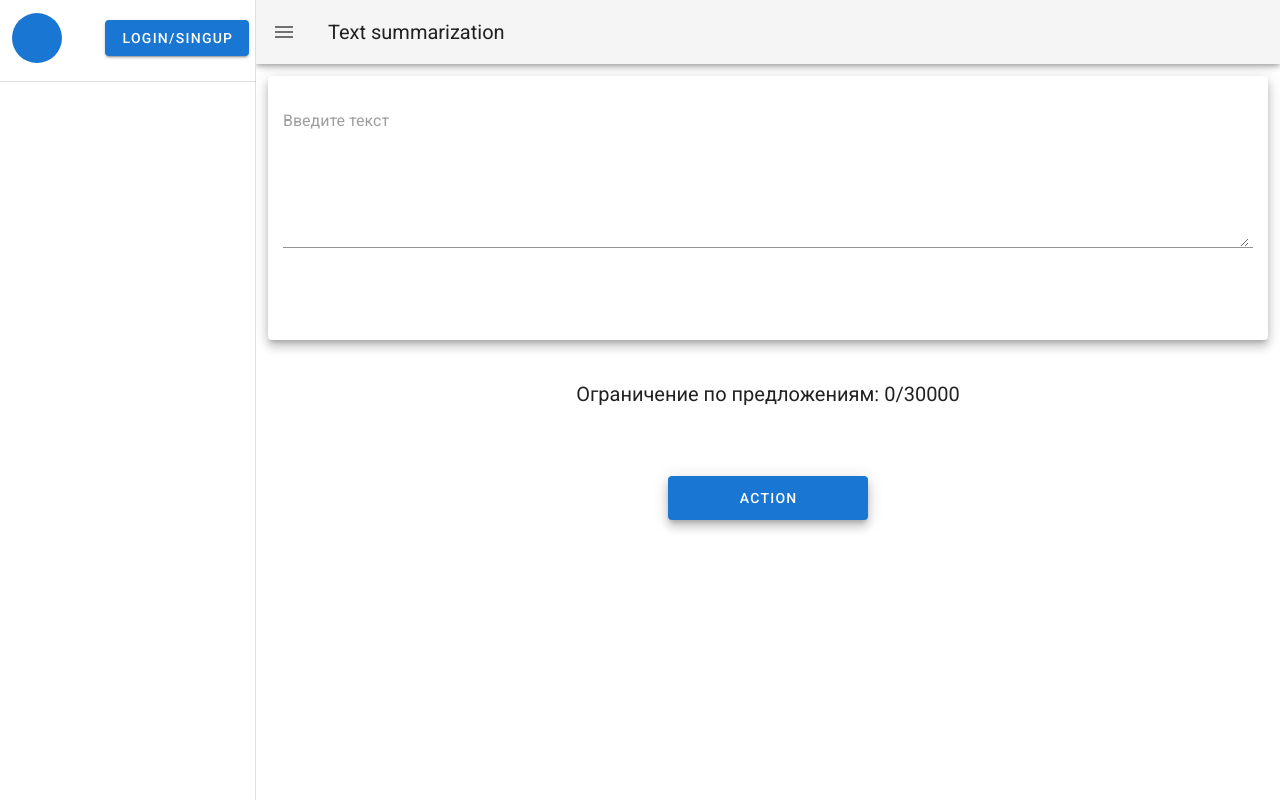
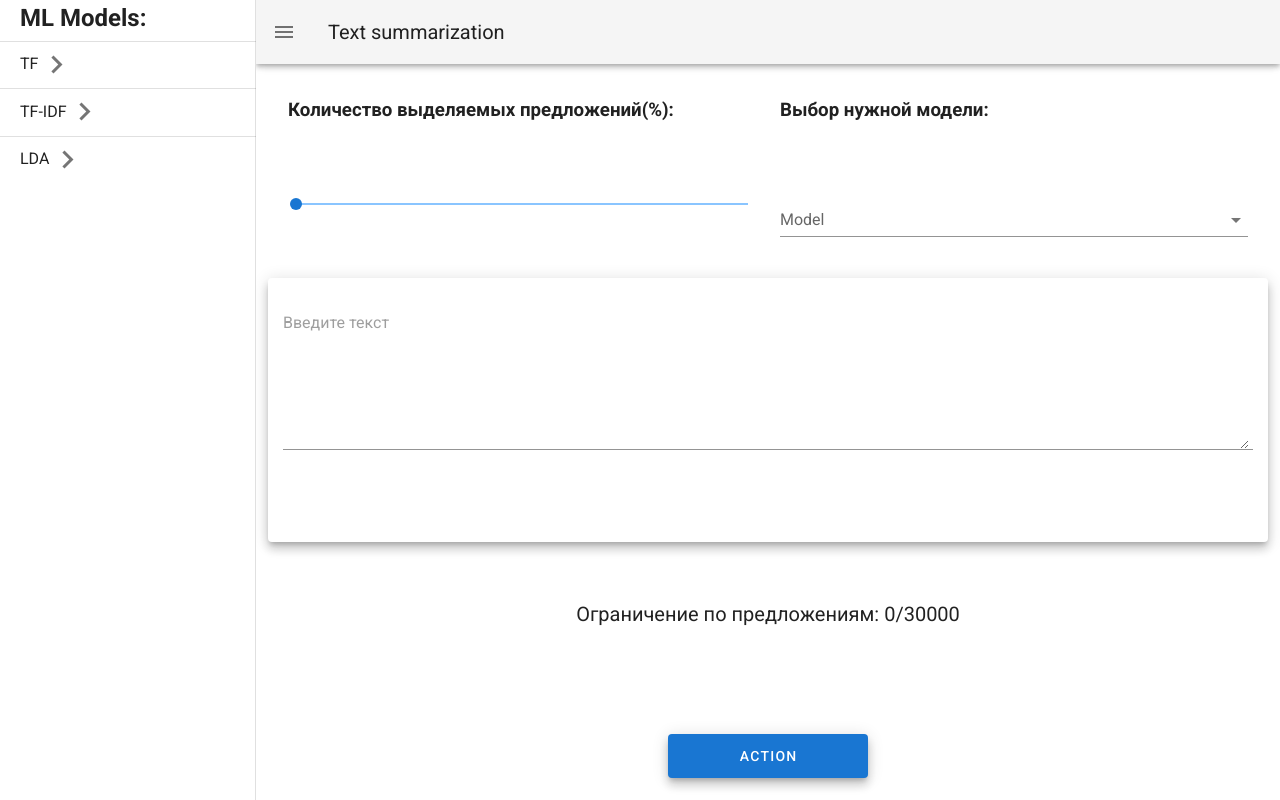
Before and after one commit to Gkjnybrjdf/proj, a Vue app in the folder front/: page / in a window 1280 px wide. Built offline with nearby package versions, Linux system fonts and the light colour scheme.

Commit message:
change nav

```diff
--- a/front/src/App.vue
+++ b/front/src/App.vue
@@ -16,6 +16,33 @@
 
     <v-main>
        <v-container fluid>
+          <v-row class="row">
+            <v-col>
+            <h3  >Количество выделяемых предложений(%):</h3>
+            </v-col>
+            <v-col>
+            <h3  >Выбор нужной модели:</h3>
+            </v-col>
+          </v-row>
+
+         <v-row class="row">
+            <v-col>
+            <v-slider
+              hint="Количество выделяемых предложений"
+              max="100"
+              min="0"
+               thumb-label
+            ></v-slider>
+          </v-col>
+          <v-col>
+            <v-select
+
+              :items="items"
+              label="Model"
+            ></v-select>
+          </v-col>
+        </v-row>
+
         <v-card
         class="card"
         elevation=7
@@ -63,7 +90,8 @@ import axios from "axios";
       return{
         drawer: null,
         text:"",
-        resp:""
+        resp:"",
+        items:["1","2","3"]
       }
 
     },
@@ -111,4 +139,11 @@ import axios from "axios";
   font-size:20px;
   margin-top: 5%;
 }
+.slider{
+  width:50%;
+  display:inline-block;
+}
+.row{
+  padding:20px;
+}
 </style>
--- a/front/src/views/NavContent.vue
+++ b/front/src/views/NavContent.vue
@@ -1,21 +1,21 @@
 <template>
     <div>
-        <v-row
-        align="center"
-        justify="space-around"
-        class="row-login">
-            <v-avatar
-            color="primary"
-            size="50"
-            class="avatar"
-            ></v-avatar>
-            <v-btn
-            color="primary"
-            elevation="2"
-            class="login"
-            >LogIn/SingUp</v-btn>
-        </v-row>
+        <h2 class="model">ML Models:</h2>
         <v-divider class="splitter"></v-divider>
+        <span class="model">TF</span><v-icon  class="arrow"
+        large>
+        mdi-chevron-right
+        </v-icon>
+        <v-divider class="splitter"></v-divider>
+         <span class="model">TF-IDF</span><v-icon  class="arrow"
+        large>
+        mdi-chevron-right
+        </v-icon>
+        <v-divider class="splitter"></v-divider>
+         <span class="model">LDA</span><v-icon class="arrow"
+        large>
+        mdi-chevron-right
+        </v-icon>
     </div>
 </template>
 
@@ -36,4 +36,10 @@ export default {
 .row-login{
     height:100px;
 }
+.model{
+    margin-left:20px;
+}
+.arrow{
+    margin:auto;
+}
 </style>
```
Also changed, not shown: 1 other file (tests, documents, lock files or other folders).
